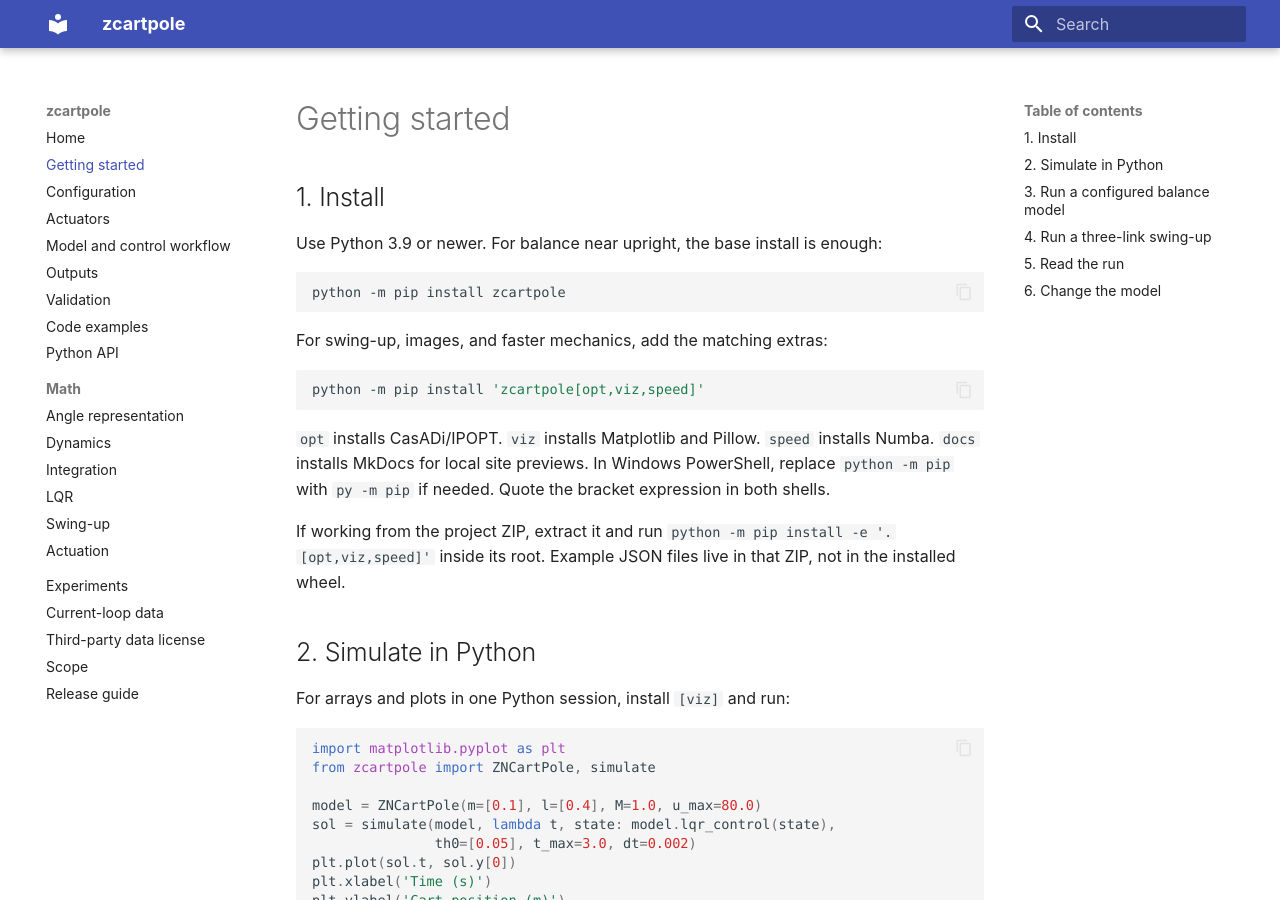
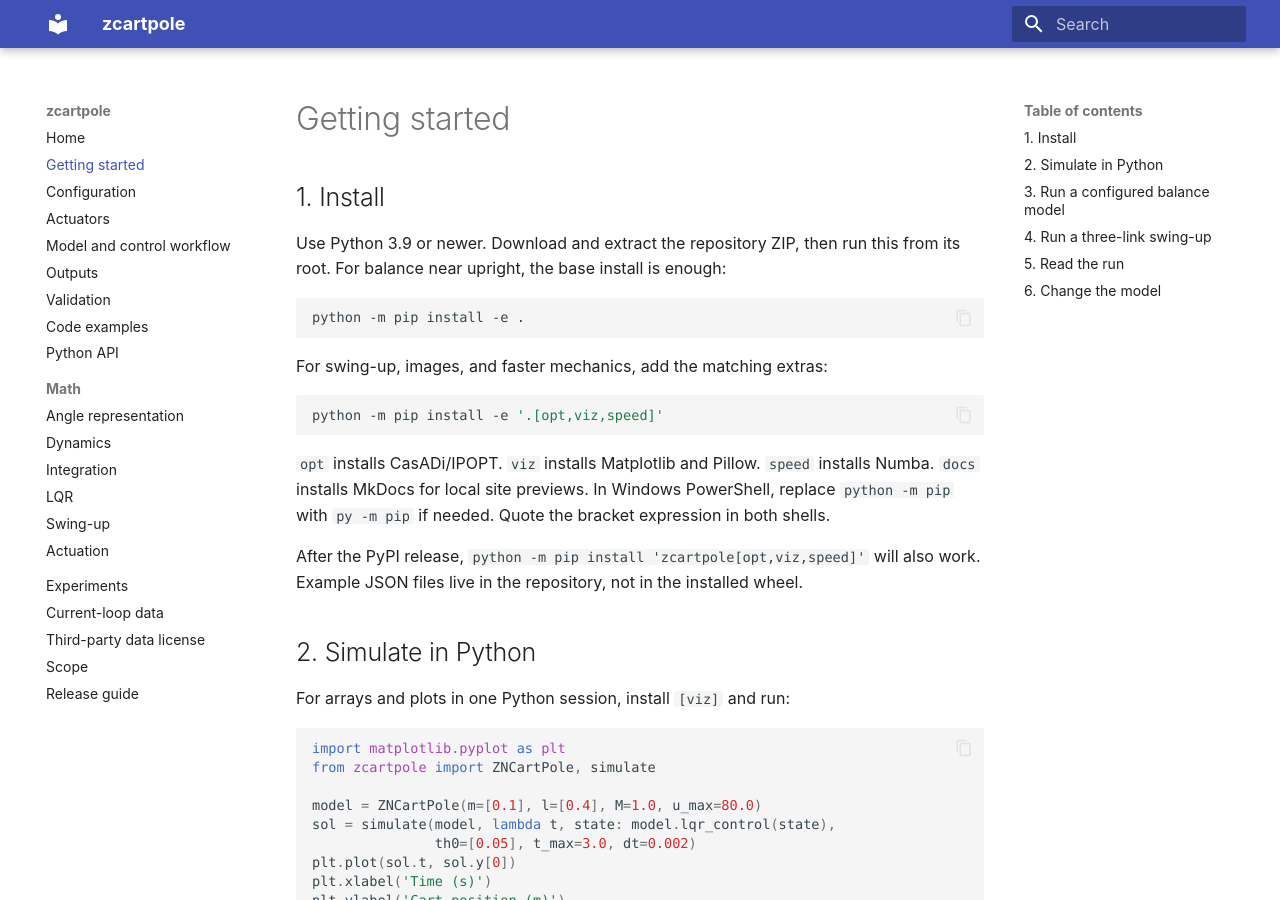
Before and after one commit to GokhanTkr/Zcartpole, an MkDocs documentation site: the page built from docs/getting-started.md, in a window 1280 px wide and 900 px high. Built offline with MkDocs 1.6.1 and Material for MkDocs 9.7.7, drawn with Linux system fonts in a browser that asks for light colours.

````diff
--- a/docs/getting-started.md
+++ b/docs/getting-started.md
@@ -2,21 +2,21 @@
 
 ## 1. Install
 
-Use Python 3.9 or newer. For balance near upright, the base install is enough:
+Use Python 3.9 or newer. Download and extract the repository ZIP, then run this from its root. For balance near upright, the base install is enough:
 
 ```bash
-python -m pip install zcartpole
+python -m pip install -e .
 ```
 
 For swing-up, images, and faster mechanics, add the matching extras:
 
 ```bash
-python -m pip install 'zcartpole[opt,viz,speed]'
+python -m pip install -e '.[opt,viz,speed]'
 ```
 
 `opt` installs CasADi/IPOPT. `viz` installs Matplotlib and Pillow. `speed` installs Numba. `docs` installs MkDocs for local site previews. In Windows PowerShell, replace `python -m pip` with `py -m pip` if needed. Quote the bracket expression in both shells.
 
-If working from the project ZIP, extract it and run `python -m pip install -e '.[opt,viz,speed]'` inside its root. Example JSON files live in that ZIP, not in the installed wheel.
+After the PyPI release, `python -m pip install 'zcartpole[opt,viz,speed]'` will also work. Example JSON files live in the repository, not in the installed wheel.
 
 ## 2. Simulate in Python
 
--- a/pyproject.toml
+++ b/pyproject.toml
@@ -23,6 +23,11 @@ dependencies = [
     "scipy>=1.10",
 ]
 
+[project.urls]
+Homepage = "https://gokhantkr.github.io/Zcartpole/"
+Repository = "https://github.com/GokhanTkr/Zcartpole"
+Documentation = "https://gokhantkr.github.io/Zcartpole/"
+
 [project.scripts]
 zcartpole-run = "zcartpole.__main__:main"
 zcartpole-fit-actuator = "zcartpole.identification:main"
````
Also changed, not shown: README.md (+4 -4 lines), docs/publishing.md (+6 -2 lines), docs/validation.md (+1 -1 lines), 1 other file.
